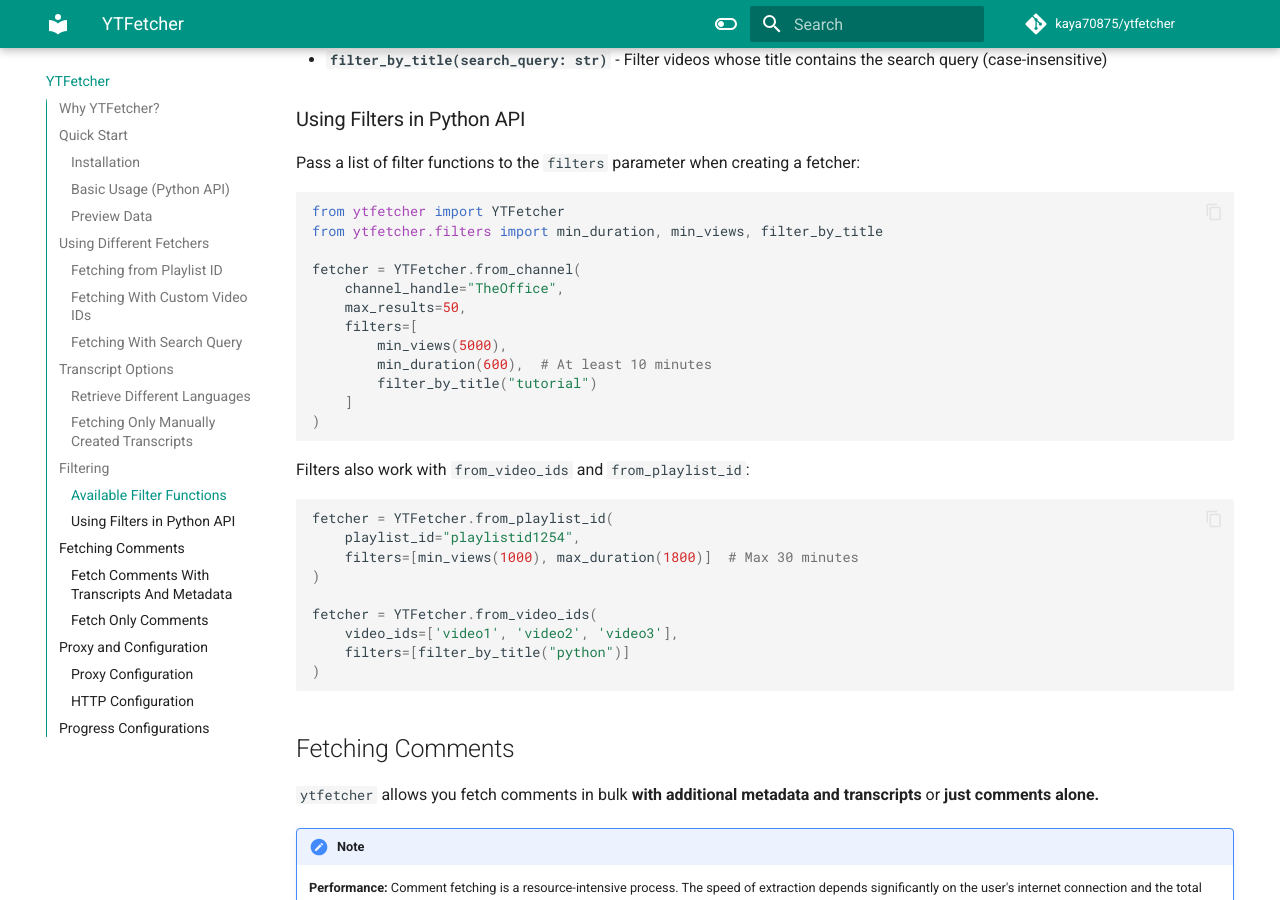
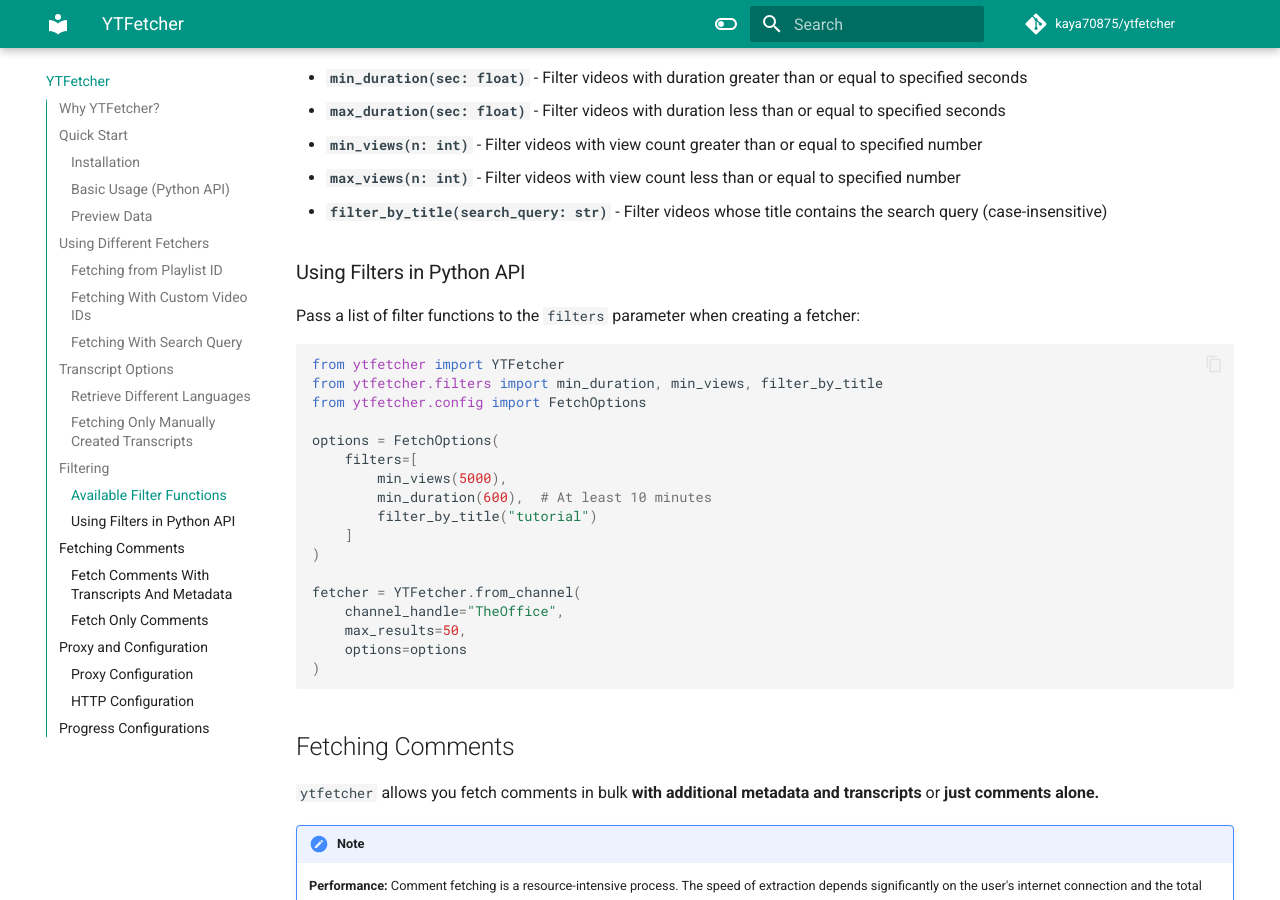
Before and after one commit to kaya70875/ytfetcher, an MkDocs documentation site: the page built from docs/index.md, in a window 1280 px wide and 900 px high, scrolled down 4465 px. Built offline with MkDocs 1.6.1 and Material for MkDocs 9.7.7, drawn with Linux system fonts in a browser that asks for light colours; comment, search, counter and statistics services are not loaded; some of the changed text lies outside the part shown.

Commit message:
docs: update index.md

````diff
--- a/docs/index.md
+++ b/docs/index.md
@@ -148,7 +148,13 @@
 You can use the `languages` param to **retrieve your desired language.** (Default en)
 
 ```py
-fetcher = YTFetcher.from_video_ids(video_ids=video_ids, languages=["tr", "en"])
+from ytfetcher import YTFetcher
+from ytfetcher.config import FetchOptions
+
+options = FetchOptions(
+    languages=["tr", "en"]
+)
+fetcher = YTFetcher.from_video_ids(video_ids=video_ids, options=options)
 ```
 
 `ytfetcher` first tries to fetch the `Turkish` transcript. If it's not available, it falls back to `English`.
@@ -157,7 +163,9 @@
 
 `ytfetcher` allows you to fetch only manually created transcripts from a channel which allows you to get more precise transcripts.
 ```py
-fetcher = YTFetcher.from_channel(channel_handle="TEDx", manually_created=True)
+from ytfetcher import YTFetcher
+from ytfetcher.config import FetchOptions
+fetcher = YTFetcher.from_channel(channel_handle="TEDx", options=FetchOptions(manually_created=True))
 ```
 
 !!! Note
@@ -187,29 +195,20 @@
 ```python
 from ytfetcher import YTFetcher
 from ytfetcher.filters import min_duration, min_views, filter_by_title
+from ytfetcher.config import FetchOptions
 
-fetcher = YTFetcher.from_channel(
-    channel_handle="TheOffice",
-    max_results=50,
+options = FetchOptions(
     filters=[
         min_views(5000),
         min_duration(600),  # At least 10 minutes
         filter_by_title("tutorial")
     ]
 )
-```
 
-Filters also work with `from_video_ids` and `from_playlist_id`:
-
-```python
-fetcher = YTFetcher.from_playlist_id(
-    playlist_id="playlistid1254",
-    filters=[min_views(1000), max_duration(1800)]  # Max 30 minutes
-)
-
-fetcher = YTFetcher.from_video_ids(
-    video_ids=['video1', 'video2', 'video3'],
-    filters=[filter_by_title("python")]
+fetcher = YTFetcher.from_channel(
+    channel_handle="TheOffice",
+    max_results=50,
+    options=options
 )
 ```
 
@@ -284,7 +283,7 @@
 
 ```python
 from ytfetcher import YTFetcher
-from ytfetcher.config import GenericProxyConfig
+from ytfetcher.config import GenericProxyConfig, FetchOptions
 
 proxy_config = GenericProxyConfig(
     http_url="http://user:pass@host:port",
@@ -294,7 +293,9 @@
 fetcher = YTFetcher.from_channel(
     channel_handle="TheOffice",
     max_results=50,
-    proxy_config=proxy_config
+    options=FetchOptions(
+        proxy_config=proxy_config
+    )
 )
 ```
 
@@ -304,7 +305,7 @@
 
 ```python
 from ytfetcher import YTFetcher
-from ytfetcher.config import WebshareProxyConfig
+from ytfetcher.config import WebshareProxyConfig, FetchOptions
 
 proxy_config = WebshareProxyConfig(
     proxy_username="your_webshare_username",
@@ -314,7 +315,9 @@
 fetcher = YTFetcher.from_channel(
     channel_handle="TheOffice",
     max_results=50,
-    proxy_config=proxy_config
+    options=FetchOptions(
+        proxy_config=proxy_config
+    )
 )
 ```
 
@@ -327,7 +330,7 @@
 
 ```python
 from ytfetcher import YTFetcher
-from ytfetcher.config import HTTPConfig
+from ytfetcher.config import HTTPConfig, FetchOptions
 
 http_config = HTTPConfig(
     timeout=4.0,  # Request timeout in seconds
@@ -337,7 +340,9 @@
 fetcher = YTFetcher.from_channel(
     channel_handle="TheOffice",
     max_results=10,
-    http_config=http_config
+    options=FetchOptions(
+        http_config=http_config
+    )
 )
 ```
 
````
